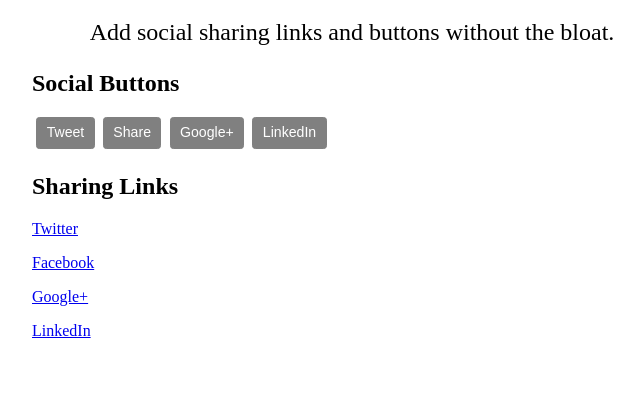
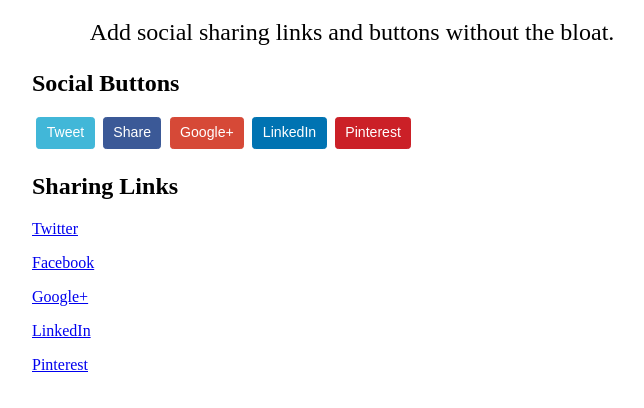
Before and after one commit to cferdinandi/social-sharing, a plain HTML site: page index.html in a window 1280 px wide. Shown: the part 116-524 px from the top of the page, without its empty margins (288-932 px from the left). Drawn offline with Linux system fonts and the light colour scheme.

Commit message:
Added Pinterest sharing link

```diff
--- a/index.html
+++ b/index.html
@@ -27,8 +27,8 @@
     </style>
 
     <!-- stylesheets -->
+    <link rel="stylesheet" href="kraken-buttons.css" type="text/css">
     <link rel="stylesheet" href="social-sharing.css" type="text/css">
-    <link rel="stylesheet" href="kraken-buttons.css" type="text/css">
 
     <!-- HTML5 Shim for IE -->
     <!--[if IE]>
@@ -50,18 +50,17 @@
             <button class="btn btn-facebook">Share</button>
             <button class="btn btn-google">Google+</button>
             <button class="btn btn-linkedin">LinkedIn</button>
+            <button class="btn btn-pinterest">Pinterest</button>
         </p>
 
 
         <h2>Sharing Links</h2>
 
         <p><a target="_blank" href="https://twitter.com/intent/tweet?text=YOUR-TITLE&url=YOUR-URL&via=TWITTER-HANDLE">Twitter</a></p>
-
         <p><a target="_blank" href="http://www.facebook.com/sharer/sharer.php?u=YOUR-URL">Facebook</a></p>
-
         <p><a target="_blank" href="https://plus.google.com/share?url=YOUR-URL">Google+</a></p>
-
         <p><a target="_blank" href="http://www.linkedin.com/shareArticle?mini=true&url=YOUR-URL&title=YOUR-TITLE&summary=YOUR-SUMMARY&source=YOUR-URL">LinkedIn</a></p>
+        <p><a target="_blank" href="http://pinterest.com/pin/create/button/?url=YOUR-URL&description=YOUR-DESCRIPTION&media=YOUR-IMAGE-SRC">Pinterest</a></p>
 
 	</section>
 
--- a/social-sharing.css
+++ b/social-sharing.css
@@ -54,9 +54,22 @@
     border-color: #0073b2;
 }
 
-/*  Facebook button color on hover */
+/*  LinkedIn button color on hover */
 .btn-linkedin:hover,
 a .btn-linkedin:hover {
     background-color: #005b8c;
     border-color: #005b8c;
 }
+
+/*  Pinterest button color */
+.btn-pinterest {
+    background-color: #cb2027;
+    border-color: #cb2027;
+}
+
+/*  Pinterest button color on hover */
+.btn-pinterest:hover,
+a .btn-pinterest:hover {
+    background-color: #a61a20;
+    border-color: #a61a20;
+}
```
